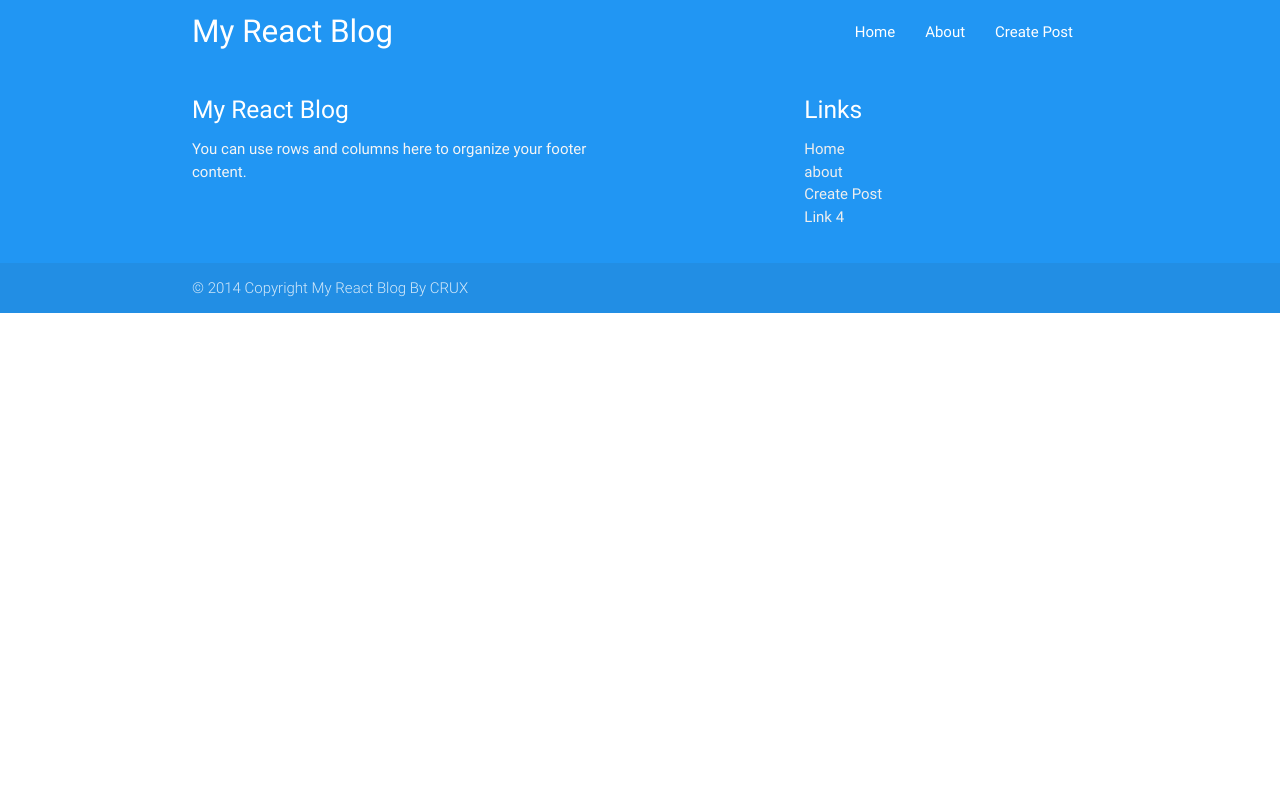
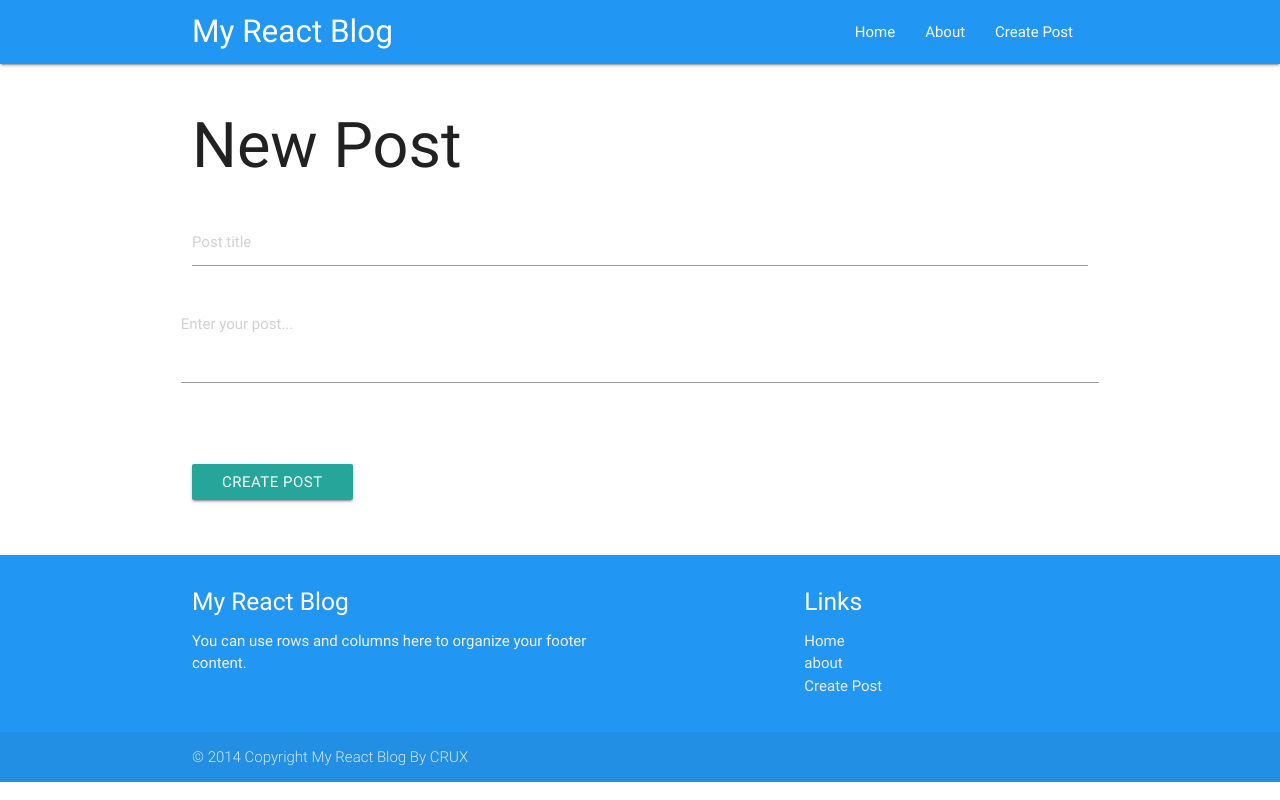
Before and after one commit to rhxelj/proveedores, a React (Create React App) app: page /new-post in a window 1280 px wide. Built offline with nearby package versions, Linux system fonts and the light colour scheme.

Commit message:
6 Binding

```diff
--- a/src/components/Footter.js
+++ b/src/components/Footter.js
@@ -16,8 +16,7 @@ const Footter = () => (
                 <ul>
                   <li><Link to="/" className="grey-text text-lighten-3" >Home</Link></li>
                   <li><Link to="/about" className="grey-text text-lighten-3" >about</Link></li>
-                  <li><Link to="" className="grey-text text-lighten-3" >Create Post</Link></li>
-                  <li><Link to="" className="grey-text text-lighten-3" >Link 4</Link></li>
+                  <li><Link to="/new-post" className="grey-text text-lighten-3" >Create Post</Link></li>
                 </ul>
               </div>
             </div>
--- a/src/components/Header.js
+++ b/src/components/Header.js
@@ -12,7 +12,7 @@ const Header = () => (
                 <ul id="nav-mobile" className="right hide-on-med-and-down">
                     <li><Link to="/">Home</Link></li>
                     <li><Link to="/about">About</Link></li>
-                    <li><Link to="#collapsible.html">Create Post</Link></li>
+                    <li><Link to="/new-post">Create Post</Link></li>
                 </ul>
                 </div>
                 </div>
--- a/src/components/Main/index.js
+++ b/src/components/Main/index.js
@@ -3,12 +3,14 @@ import { Route } from 'react-router-dom';
 import Posts from './pages/Posts';
 import Post from './pages/Post';
 import About from './pages/About';
+import NewPost from './pages/NewPost';
 
 const Main = () => (
     <main>
         <div className="container">
             <Route exact path="/" component={Posts}/>
             <Route path="/posts/:_id" component={Post}/>
+            <Route path="/new-post" component={NewPost}/>
             <Route path="/about" component={About}/>
         </div>
     </main>
--- /dev/null
+++ b/src/components/Main/pages/NewPost.js
@@ -0,0 +1,60 @@
+import React, {Component} from 'react';
+import posts from './posts-sample';
+
+
+class NewPost extends Component {
+    constructor(){
+        super();
+        this.updateField = this.updateField.bind(this);
+        this.submitPost = this.submitPost.bind(this);
+    }
+
+    state ={
+        title: '',
+        body: '',
+    }
+
+    updateField(field){
+        this.setState({
+            [field.target.id]: field.target.value,
+        });
+    }
+
+    submitPost(e){
+        e.preventDefault();
+        const id = this.state.title;
+        posts[id] = this.state;
+        this.props.history.push('/');
+
+    }
+
+    render() {
+        return (
+            <div className="section">
+                <h1>New Post</h1>
+
+                <div className="row">
+                    <form className="col s12" onSubmit={this.submitPost}>
+                        <div className="row">
+                            <div className="input-field col s12">
+                                <input placeholder="Post title" id="title" type="text" value={this.state.title} onChange={this.updateField} />
+                            </div>
+                        <div className="row">
+                            <div className="input-field col s12">
+                                <textarea className="materialize-textarea" placeholder="Enter your post..." id="body" value={this.state.body} onChange={this.updateField}/>
+                            </div>
+                        </div>
+                        </div>
+                        <div className="row">
+                            <div className="input-field col s12">
+                                <button className="btn">Create Post</button>
+                            </div>
+                        </div>
+                    </form>
+                </div>
+            </div>
+        )
+    }
+};
+
+export default NewPost;
--- a/src/components/Main/pages/Posts.js
+++ b/src/components/Main/pages/Posts.js
@@ -10,7 +10,7 @@ const Posts = () => {
             <Card
                 truncate
                 key={postKey}
-                title={post.tile}
+                title={post.title}
                 action={{
                     href: `/posts/${postKey}`,
                     label: 'Go to Post...',
```
